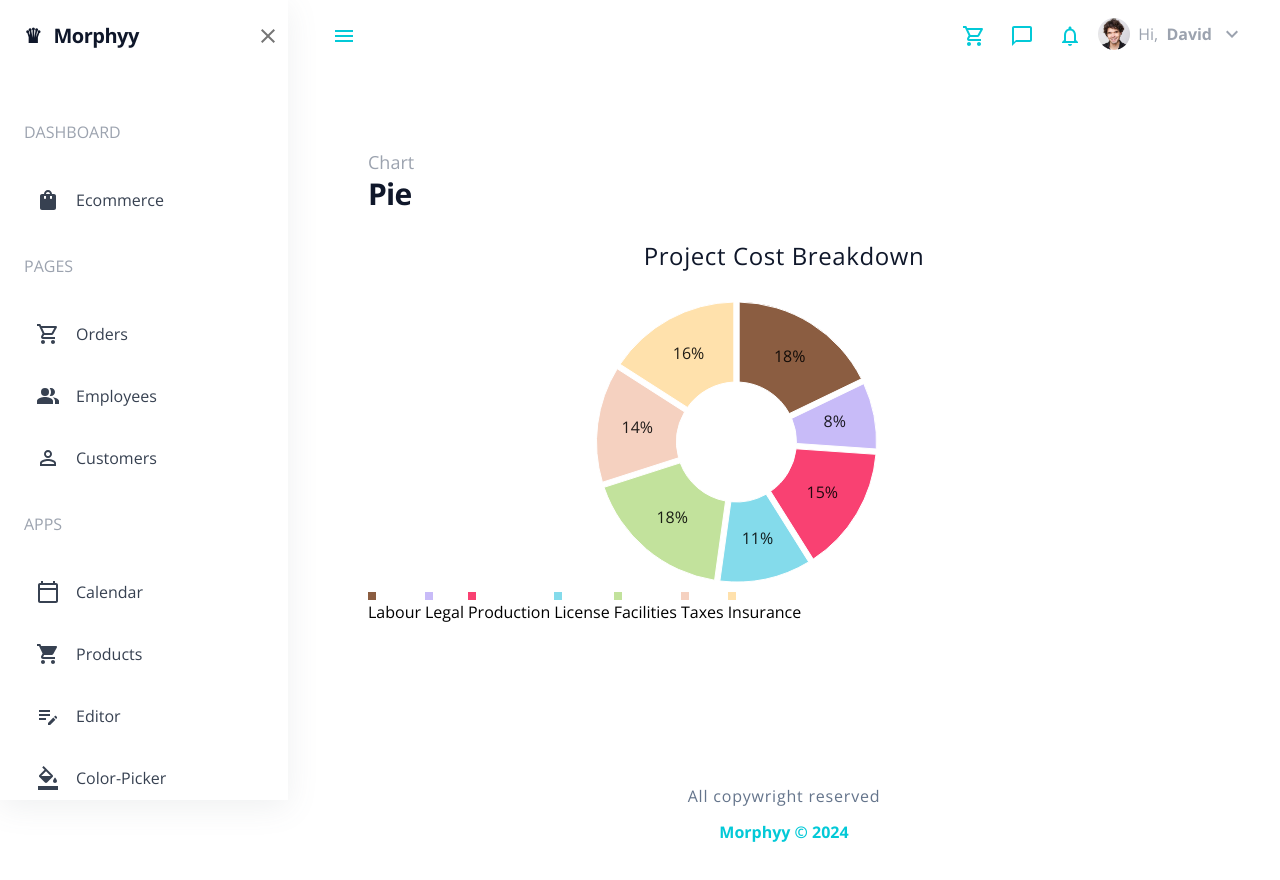
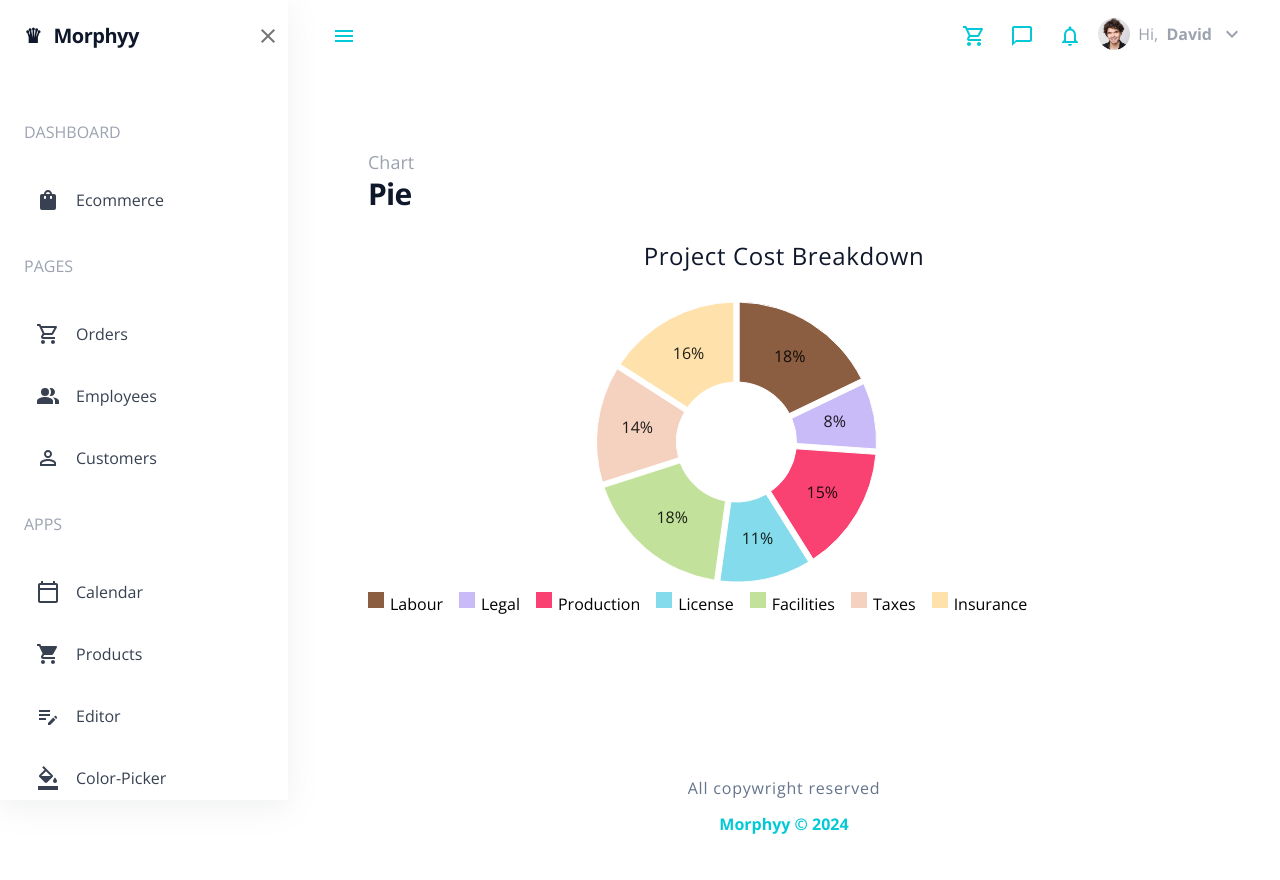
Before and after one commit to MORPHS01/morphyy-dashboard-application, a Next.js app: page /dashboard/pie in a window 1280 px wide. Shown: the top 880 px of the page. Built offline with nearby package versions, Linux system fonts and the light colour scheme.

Commit message:
UI fixes

```diff
--- a/app/dashboard/page.jsx
+++ b/app/dashboard/page.jsx
@@ -177,7 +177,7 @@ function dashboard(){
             <LinearChart width={500} height={300} />
           </div>
           <div className="hidden max-[780px]:block">
-            <LinearChart width={300} height={100} />
+            <LinearChart width={370} height={300} />
           </div>
         </div>
       </div>
--- a/app/dashboard/pie/page.jsx
+++ b/app/dashboard/pie/page.jsx
@@ -35,14 +35,14 @@ function pie() {
         ]}
         height={300}
       />
-      <div className="flex flex-wrap gap-1">
-        <div><div className="mr-[2px] bg-color1 h-2 w-2"></div><p>Labour</p></div>
-        <div><div className="mr-[2px] bg-color2 h-2 w-2"></div><p>Legal</p></div>
-        <div><div className="mr-[2px] bg-color3 h-2 w-2"></div><p>Production</p></div>
-        <div><div className="mr-[2px] bg-color4 h-2 w-2"></div><p>License</p></div>
-        <div><div className="mr-[2px] bg-color5 h-2 w-2"></div><p>Facilities</p></div>
-        <div><div className="mr-[2px] bg-color6 h-2 w-2"></div><p>Taxes</p></div>
-        <div><div className="mr-[2px] bg-color7 h-2 w-2"></div><p>Insurance</p></div>
+      <div className="flex flex-wrap gap-4">
+        <div className="flex gap-x-1"><div className="mr-[2px] bg-color1 h-4 w-4"></div><p>Labour</p></div>
+        <div className="flex gap-x-1"><div className="mr-[2px] bg-color2 h-4 w-4"></div><p>Legal</p></div>
+        <div className="flex gap-x-1"><div className="mr-[2px] bg-color3 h-4 w-4"></div><p>Production</p></div>
+        <div className="flex gap-x-1"><div className="mr-[2px] bg-color4 h-4 w-4"></div><p>License</p></div>
+        <div className="flex gap-x-1"><div className="mr-[2px] bg-color5 h-4 w-4"></div><p>Facilities</p></div>
+        <div className="flex gap-x-1"><div className="mr-[2px] bg-color6 h-4 w-4"></div><p>Taxes</p></div>
+        <div className="flex gap-x-1"><div className="mr-[2px] bg-color7 h-4 w-4"></div><p>Insurance</p></div>
       </div>
     </div>
   )
```
